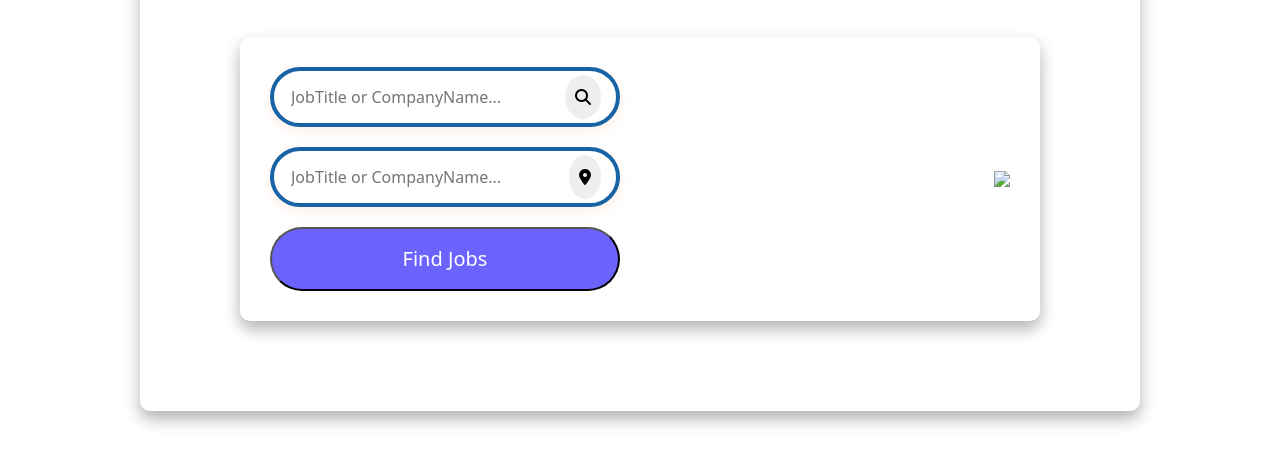
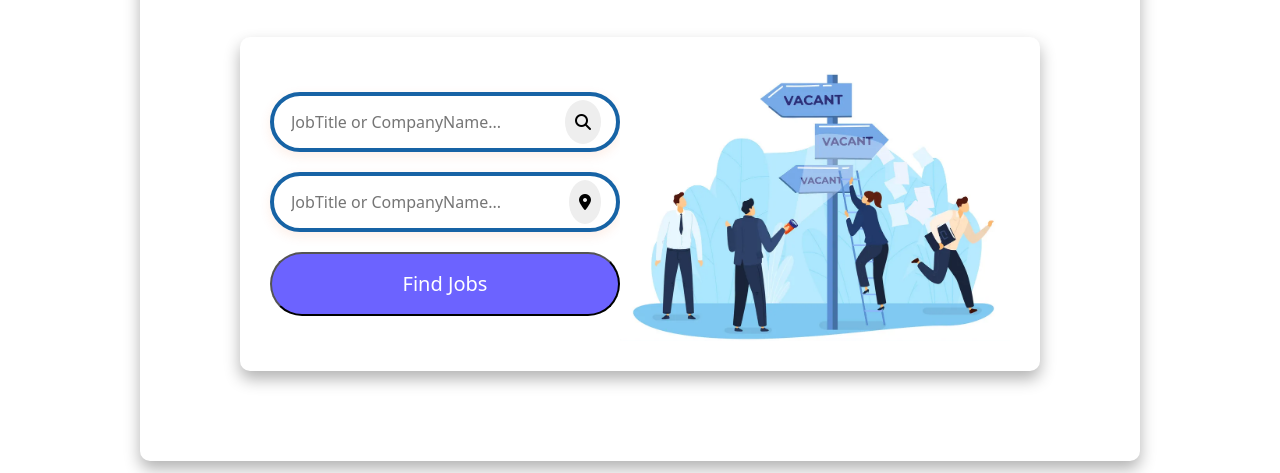
Before and after one commit to sangari721/NewJobPortal, a plain HTML site: page index.html in a window 1280 px wide. Shown: the part 327-800 px from the top of the page. Drawn offline with nearby package versions, Linux system fonts and the light colour scheme.

Commit message:
image path changes

```diff
--- a/index.html
+++ b/index.html
@@ -4,7 +4,7 @@
     <meta charset="UTF-8">
     <meta name="viewport" content="width=device-width, initial-scale=1.0">
     <title>job portal</title>
-    <link rel="icon" type="image/png" href="images\joblogo.png">
+    <link rel="icon" type="image/png" href="image\joblogo.png">
     <link rel="stylesheet" href="https://cdnjs.cloudflare.com/ajax/libs/font-awesome/6.7.2/css/all.min.css">
     <!-- <script src="https://code.jquery.com/jquery-3.6.0.min.js"></script>  -->
     <link rel="stylesheet" href="style.css">
@@ -48,7 +48,7 @@
         </div>
 
         <div class="img-box">
-            <img src="images/frontimg.png" class="card-img">
+            <img src="image/frontimg.png" class="card-img">
         </div>
 
     </div>
```
